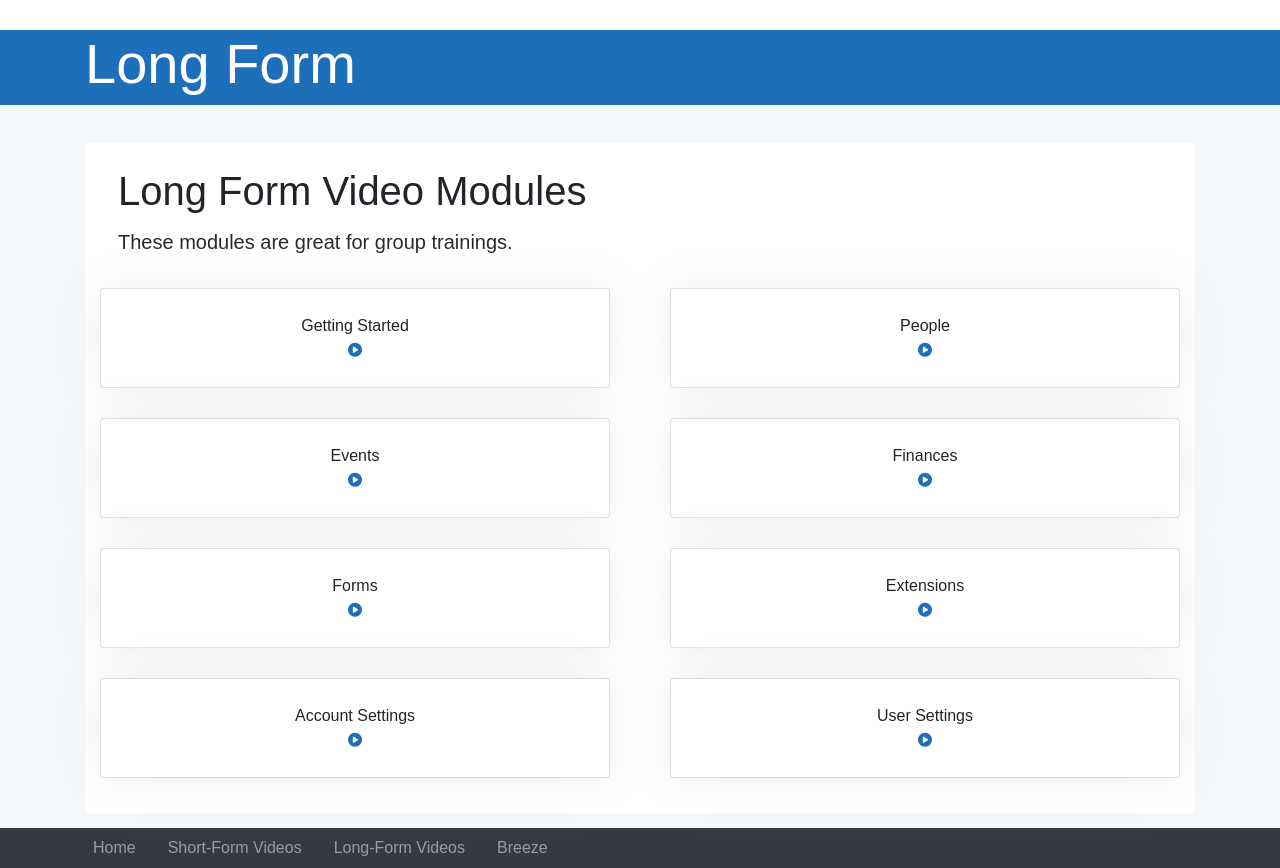
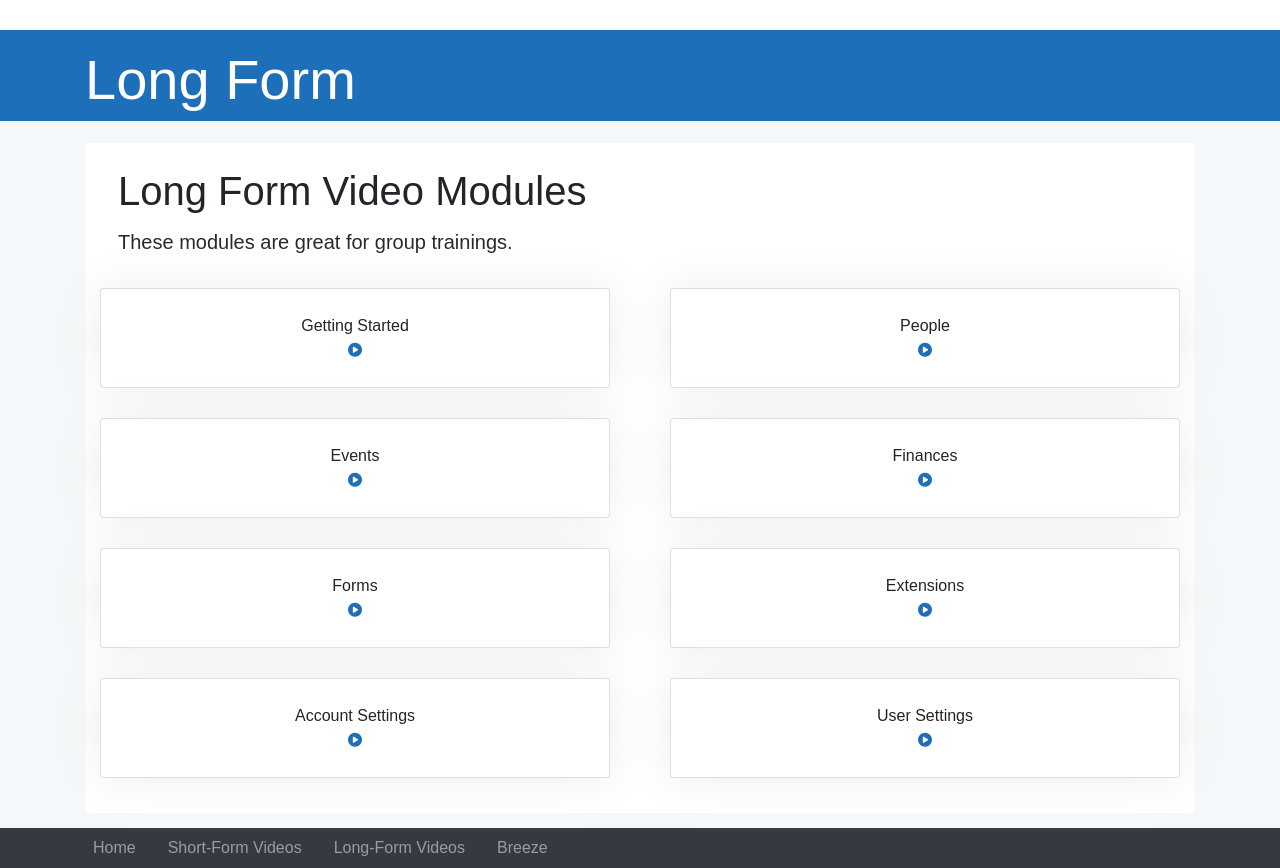
Before and after one commit to Robnieves/BreezeUniversity2, a plain HTML site: page long-form.html in a window 1280 px wide. Shown: the part 70-938 px from the top of the page. Drawn offline with nearby package versions, Linux system fonts and the light colour scheme; a web font is replaced by a local one.

Commit message:
Add files via upload

```diff
--- a/long-form.html
+++ b/long-form.html
@@ -69,7 +69,7 @@
 
   <div class="row fixed-top top-bar">
       <div class="container">
-    <h1 class="display-4">Long Form</h1>
+    <h1 class="display-4 pt-3">Long Form</h1>
           </div>
   </div>
 
```
Also changed, not shown: short-form.html (+1 -1 lines).
